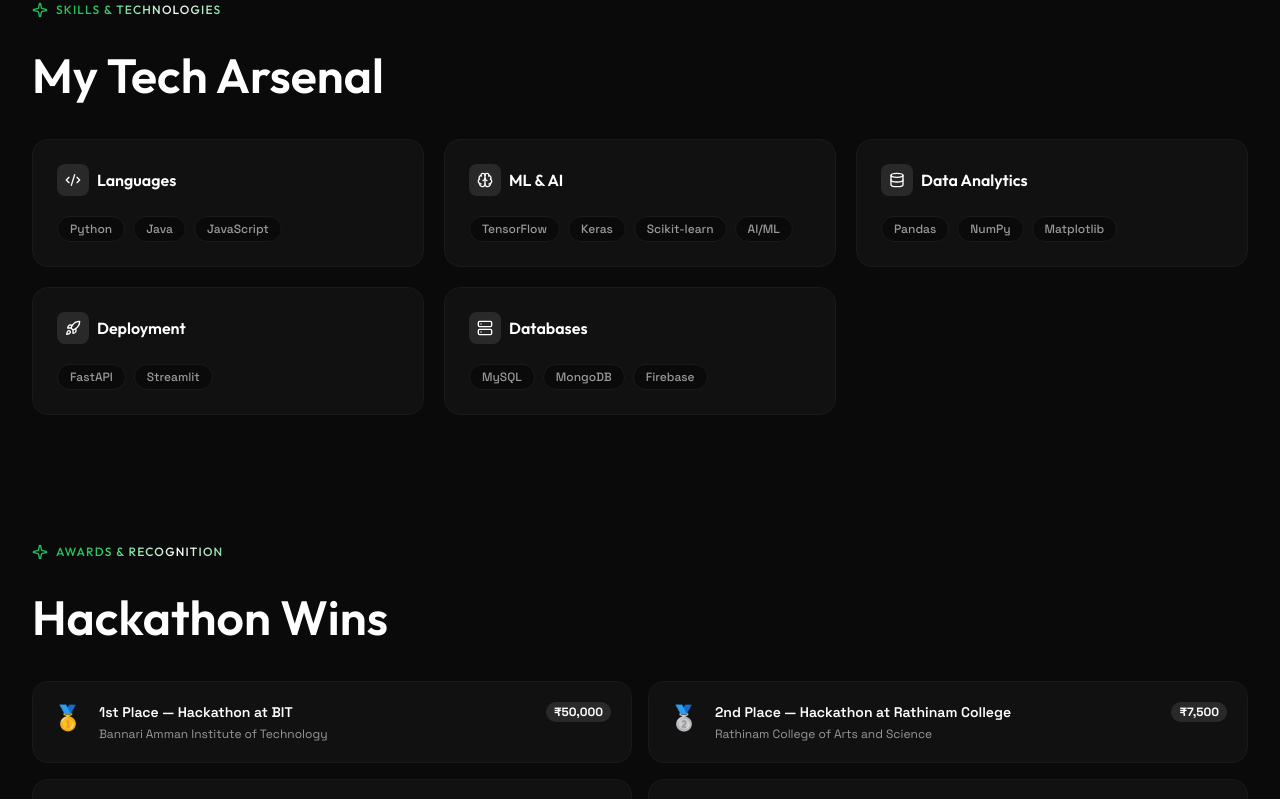
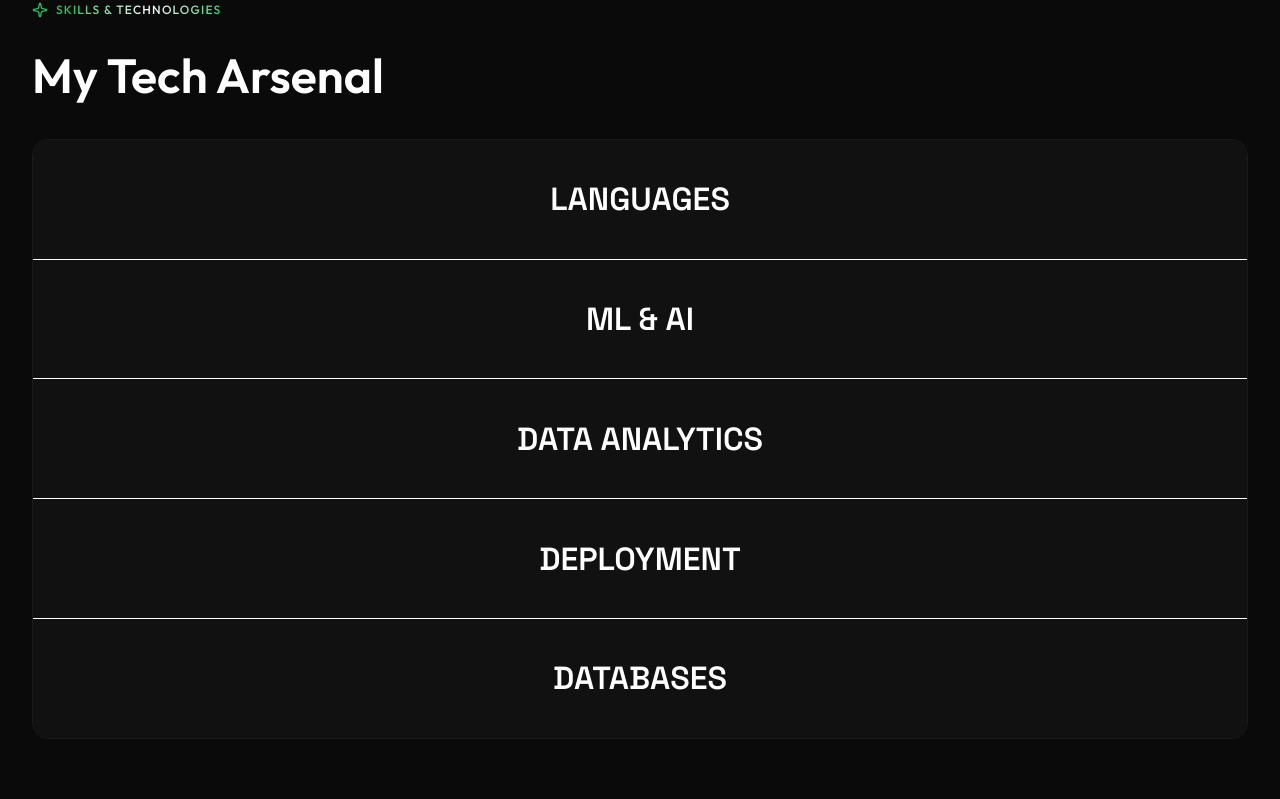
Before and after one commit to Shachin-7/Shachin-portfolio, a Next.js app: page /about in a window 1280 px wide. Shown: the part 1598-2397 px from the top of the page. Built offline with nearby package versions, Linux system fonts and the light colour scheme.

Commit message:
Enhance Tech Arsenal UI with FlowingMenu and add AI Assistant to projects

```diff
--- a/src/app/about/page.tsx
+++ b/src/app/about/page.tsx
@@ -9,6 +9,7 @@ import {
 } from "lucide-react";
 import SectionBadge from "@/components/SectionBadge";
 import { skills, experiences, achievements } from "@/data/portfolio";
+import FlowingMenu from "@/components/FlowingMenu";
 
 /* ─── Blur-in wrapper (replaces RevealOnScroll everywhere) ─── */
 function Fade({
@@ -317,37 +318,20 @@ export default function AboutPage() {
           </h2>
         </Fade>
 
-        <div className="grid grid-cols-1 sm:grid-cols-2 lg:grid-cols-3 gap-5">
-          {skillCategories.map((category, i) => {
-            const Icon = category.icon;
-            return (
-              <Fade key={category.title} delay={i * 0.07}>
-                <div className="bg-bg-800 border border-bg-700 rounded-2xl p-6 hover:border-text-primary/30 hover:-translate-y-0.5 transition-all duration-300 h-full">
-                  <div className="flex items-center gap-2 mb-5">
-                    <div className="w-8 h-8 rounded-lg bg-text-primary/10 flex items-center justify-center">
-                      <Icon size={16} className="text-text-primary" />
-                    </div>
-                    <h3
-                      className="font-semibold text-text-primary"
-                      style={{ fontFamily: "var(--font-clash-display), system-ui" }}
-                    >
-                      {category.title}
-                    </h3>
-                  </div>
-                  <div className="flex flex-wrap gap-2">
-                    {category.items.map((skill) => (
-                      <span
-                        key={skill}
-                        className="px-3 py-1 bg-bg-900 border border-bg-700 rounded-full text-text-secondary text-xs font-medium"
-                      >
-                        {skill}
-                      </span>
-                    ))}
-                  </div>
-                </div>
-              </Fade>
-            );
-          })}
+        <div className="h-[500px] sm:h-[600px] relative rounded-2xl overflow-hidden border border-bg-700">
+          <FlowingMenu
+            items={skillCategories.map(cat => ({
+              link: '#',
+              text: cat.title,
+              marqueeText: cat.items.join(" \u00A0\u00A0\u00A0 • \u00A0\u00A0\u00A0 ")
+            }))}
+            speed={15}
+            textColor="var(--text-primary)"
+            bgColor="var(--bg-800)"
+            marqueeBgColor="var(--text-primary)"
+            marqueeTextColor="var(--bg-900)"
+            borderColor="var(--bg-700)"
+          />
         </div>
       </section>
 
--- /dev/null
+++ b/src/components/FlowingMenu.css
@@ -0,0 +1,98 @@
+.menu-wrap {
+  width: 100%;
+  height: 100%;
+  overflow: hidden;
+}
+
+.menu {
+  display: flex;
+  flex-direction: column;
+  height: 100%;
+  margin: 0;
+  padding: 0;
+}
+
+.menu__item {
+  flex: 1;
+  position: relative;
+  overflow: hidden;
+  text-align: center;
+  border-top: 1px solid;
+}
+
+.menu__item:first-child {
+  border-top: none;
+}
+
+.menu__item-link {
+  display: flex;
+  align-items: center;
+  justify-content: center;
+  height: 100%;
+  position: relative;
+  cursor: pointer;
+  text-transform: uppercase;
+  text-decoration: none;
+  white-space: nowrap;
+  font-weight: 600;
+  font-size: 4vh;
+}
+
+.menu__item-link:hover {
+  color: inherit;
+}
+
+.menu__item-link:focus:not(:focus-visible) {
+  color: inherit;
+}
+
+.marquee {
+  position: absolute;
+  top: 0;
+  left: 0;
+  overflow: hidden;
+  width: 100%;
+  height: 100%;
+  pointer-events: none;
+  transform: translate3d(0, 101%, 0);
+}
+
+.marquee__inner-wrap {
+  height: 100%;
+  width: 100%;
+  overflow: hidden;
+}
+
+.marquee__inner {
+  display: flex;
+  align-items: center;
+  position: relative;
+  height: 100%;
+  width: fit-content;
+  will-change: transform;
+}
+
+.marquee__part {
+  display: flex;
+  align-items: center;
+  flex-shrink: 0;
+}
+
+.marquee span {
+  white-space: nowrap;
+  text-transform: uppercase;
+  font-weight: 400;
+  font-size: 4vh;
+  line-height: 1;
+  padding: 0 1vw;
+}
+
+.marquee__img {
+  width: 200px;
+  height: 7vh;
+  margin: 2em 2vw;
+  padding: 1em 0;
+  border-radius: 50px;
+  background-size: cover;
+  background-position: 50% 50%;
+}
--- /dev/null
+++ b/src/components/FlowingMenu.tsx
@@ -0,0 +1,196 @@
+import React, { useRef, useEffect, useState } from 'react';
+import { gsap } from 'gsap';
+
+import './FlowingMenu.css';
+
+interface MenuItemData {
+  link: string;
+  text: string;
+  image?: string;
+  marqueeText?: string;
+}
+
+interface FlowingMenuProps {
+  items?: MenuItemData[];
+  speed?: number;
+  textColor?: string;
+  bgColor?: string;
+  marqueeBgColor?: string;
+  marqueeTextColor?: string;
+  borderColor?: string;
+}
+
+interface MenuItemProps extends MenuItemData {
+  speed: number;
+  textColor: string;
+  marqueeBgColor: string;
+  marqueeTextColor: string;
+  borderColor: string;
+  isFirst: boolean;
+}
+
+const FlowingMenu: React.FC<FlowingMenuProps> = ({
+  items = [],
+  speed = 15,
+  textColor = '#fff',
+  bgColor = '#120F17',
+  marqueeBgColor = '#fff',
+  marqueeTextColor = '#120F17',
+  borderColor = '#fff'
+}) => {
+  return (
+    <div className="menu-wrap" style={{ backgroundColor: bgColor }}>
+      <nav className="menu">
+        {items.map((item, idx) => (
+          <MenuItem
+            key={idx}
+            {...item}
+            speed={speed}
+            textColor={textColor}
+            marqueeBgColor={marqueeBgColor}
+            marqueeTextColor={marqueeTextColor}
+            borderColor={borderColor}
+            isFirst={idx === 0}
+          />
+        ))}
+      </nav>
+    </div>
+  );
+};
+
+const MenuItem: React.FC<MenuItemProps> = ({
+  link,
+  text,
+  image,
+  marqueeText,
+  speed,
+  textColor,
+  marqueeBgColor,
+  marqueeTextColor,
+  borderColor,
+  isFirst
+}) => {
+  const itemRef = useRef<HTMLDivElement>(null);
+  const marqueeRef = useRef<HTMLDivElement>(null);
+  const marqueeInnerRef = useRef<HTMLDivElement>(null);
+  const animationRef = useRef<gsap.core.Tween | null>(null);
+  const [repetitions, setRepetitions] = useState(4);
+
+  const animationDefaults: gsap.TweenVars = { duration: 0.6, ease: 'expo' };
+
+  const distMetric = (x: number, y: number, x2: number, y2: number): number => {
+    const xDiff = x - x2;
+    const yDiff = y - y2;
+    return xDiff * xDiff + yDiff * yDiff;
+  };
+
+  const findClosestEdge = (mouseX: number, mouseY: number, width: number, height: number): 'top' | 'bottom' => {
+    const topEdgeDist = distMetric(mouseX, mouseY, width / 2, 0);
+    const bottomEdgeDist = distMetric(mouseX, mouseY, width / 2, height);
+    return topEdgeDist < bottomEdgeDist ? 'top' : 'bottom';
+  };
+
+  useEffect(() => {
+    const calculateRepetitions = () => {
+      if (!marqueeInnerRef.current) return;
+      const marqueeContent = marqueeInnerRef.current.querySelector('.marquee__part') as HTMLElement;
+      if (!marqueeContent) return;
+      const contentWidth = marqueeContent.offsetWidth;
+      const viewportWidth = window.innerWidth;
+      const needed = Math.ceil(viewportWidth / contentWidth) + 2;
+      setRepetitions(Math.max(4, needed));
+    };
+
+    calculateRepetitions();
+    window.addEventListener('resize', calculateRepetitions);
+    return () => window.removeEventListener('resize', calculateRepetitions);
+  }, [text, marqueeText, image]);
+
+  useEffect(() => {
+    const setupMarquee = () => {
+      if (!marqueeInnerRef.current) return;
+      const marqueeContent = marqueeInnerRef.current.querySelector('.marquee__part') as HTMLElement;
+      if (!marqueeContent) return;
+      const contentWidth = marqueeContent.offsetWidth;
+      if (contentWidth === 0) return;
+
+      if (animationRef.current) {
+        animationRef.current.kill();
+      }
+
+      animationRef.current = gsap.to(marqueeInnerRef.current, {
+        x: -contentWidth,
+        duration: speed,
+        ease: 'none',
+        repeat: -1
+      });
+    };
+
+    const timer = setTimeout(setupMarquee, 50);
+    return () => {
+      clearTimeout(timer);
+      if (animationRef.current) {
+        animationRef.current.kill();
+      }
+    };
+  }, [text, marqueeText, image, repetitions, speed]);
+
+  const handleMouseEnter = (ev: React.MouseEvent<HTMLAnchorElement>) => {
+    if (!itemRef.current || !marqueeRef.current || !marqueeInnerRef.current) return;
+    const rect = itemRef.current.getBoundingClientRect();
+    const x = ev.clientX - rect.left;
+    const y = ev.clientY - rect.top;
+    const edge = findClosestEdge(x, y, rect.width, rect.height);
+
+    gsap
+      .timeline({ defaults: animationDefaults })
+      .set(marqueeRef.current, { y: edge === 'top' ? '-101%' : '101%' }, 0)
+      .set(marqueeInnerRef.current, { y: edge === 'top' ? '101%' : '-101%' }, 0)
+      .to([marqueeRef.current, marqueeInnerRef.current], { y: '0%' }, 0);
+  };
+
+  const handleMouseLeave = (ev: React.MouseEvent<HTMLAnchorElement>) => {
+    if (!itemRef.current || !marqueeRef.current || !marqueeInnerRef.current) return;
+    const rect = itemRef.current.getBoundingClientRect();
+    const x = ev.clientX - rect.left;
+    const y = ev.clientY - rect.top;
+    const edge = findClosestEdge(x, y, rect.width, rect.height);
+
+    gsap
+      .timeline({ defaults: animationDefaults })
+      .to(marqueeRef.current, { y: edge === 'top' ? '-101%' : '101%' }, 0)
+      .to(marqueeInnerRef.current, { y: edge === 'top' ? '101%' : '-101%' }, 0);
+  };
+
+  return (
+    <div className="menu__item" ref={itemRef} style={{ borderColor, borderTop: isFirst ? 'none' : undefined }}>
+      <a
+        className="menu__item-link"
+        href={link}
+        onMouseEnter={handleMouseEnter}
+        onMouseLeave={handleMouseLeave}
+        style={{ color: textColor }}
+      >
+        {text}
+      </a>
+      <div className="marquee" ref={marqueeRef} style={{ backgroundColor: marqueeBgColor }}>
+        <div className="marquee__inner-wrap">
+          <div className="marquee__inner" ref={marqueeInnerRef} aria-hidden="true">
+            {[...Array(repetitions)].map((_, idx) => (
+              <div className="marquee__part" key={idx} style={{ color: marqueeTextColor }}>
+                <span>{marqueeText || text}</span>
+                {image ? (
+                  <div className="marquee__img" style={{ backgroundImage: `url(${image})` }} />
+                ) : (
+                  <span className="marquee__separator" style={{ padding: '0 3vw' }}>•</span>
+                )}
+              </div>
+            ))}
+          </div>
+        </div>
+      </div>
+    </div>
+  );
+};
+
+export default FlowingMenu;
--- a/src/data/portfolio.ts
+++ b/src/data/portfolio.ts
@@ -1,6 +1,16 @@
 import { Project } from "@/components/ProjectCard";
 
 export const projects: Project[] = [
+  {
+    title: "Portfolio built with Antigravity AI",
+    description:
+      "Collaborated with Antigravity (Google DeepMind's agentic AI assistant) to rapidly develop and design this highly-interactive Next.js portfolio. Implemented 3D models with React Three Fiber, GSAP animations, and modern UI/UX workflows.",
+    tags: ["Next.js", "Three.js", "GSAP", "AI Agent"],
+    github: "https://github.com/Shachin-7/Shachin-portfolio",
+    featured: true,
+    year: "2024",
+    bgColor: "bg-slate-100 dark:bg-slate-900/30",
+  },
   {
     title: "AI-Based Satellite Error Prediction",
     description:
```
